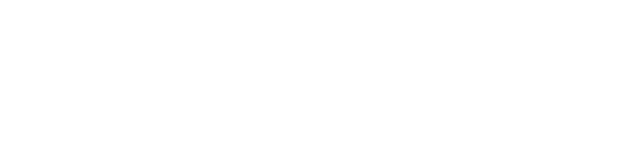
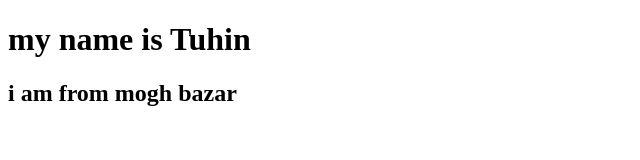
Before and after one commit to tuhinahmedcs/myfirst, a plain HTML site: page index.html in a window 1280 px wide. Shown: the whole page, without its empty margins (0-640 px from the left). Drawn offline with Linux system fonts and the light colour scheme.

Commit message:
my first edit

```diff
--- a/index.html
+++ b/index.html
@@ -7,6 +7,8 @@
     <title>My Git BAsh</title>
 </head>
 <body>
+    <h1>my name is Tuhin</h1>
+    <h2>i am from mogh bazar</h2>
 
 </body>
 </html>
```
